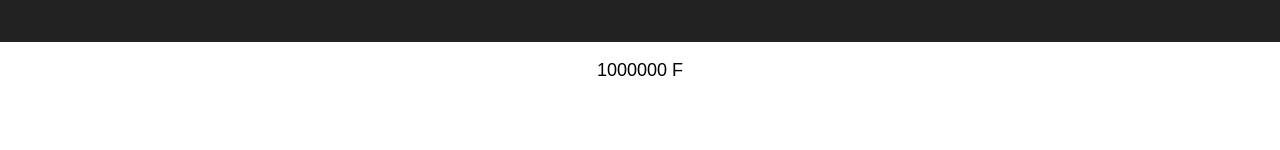
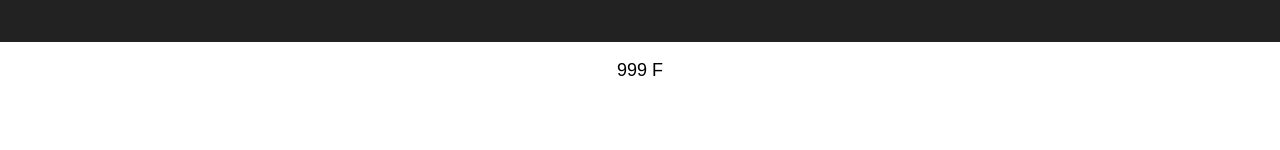
Before and after one commit to john-hartert/inClassReact, a React (Create React App) app: page / in a window 1280 px wide. Shown: the part 148-298 px from the top of the page. Built offline with nearby package versions, Linux system fonts and the light colour scheme.

Commit message:
Starts storing with state

```diff
--- a/src/App.js
+++ b/src/App.js
@@ -6,6 +6,10 @@ import './App.css';
 import Readout from './readout.js';
 
 class App extends Component {
+  constructor(props) {
+    super(props);
+    this.theNumber = 999;
+  }
   render() {
     return (
       <div className="App">
@@ -14,7 +18,7 @@ class App extends Component {
           <h2>Welcome to React</h2>
         </div>
         <p className="App-intro">
-          <Readout temperature={1000000} unit="f" />
+          <Readout temperature={this.theNumber} unit="f" />
         </p>
       </div>
     );
@@ -34,6 +38,8 @@ export default App;
 // Import is another way of saying require with Node.
 // ONE COMPONENT PER FILE!!!!! Create new folders for new components.
 // Better to use functional components than class components when starting out.
+// Click a button and generate a number that squares itself. The app stores the number,
+// so
 
 
 // Example:
```
